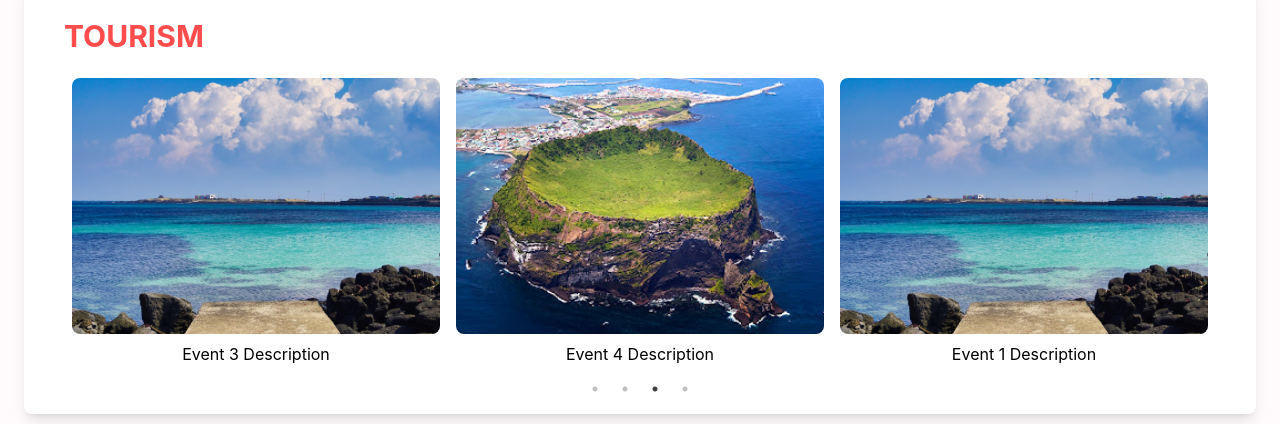
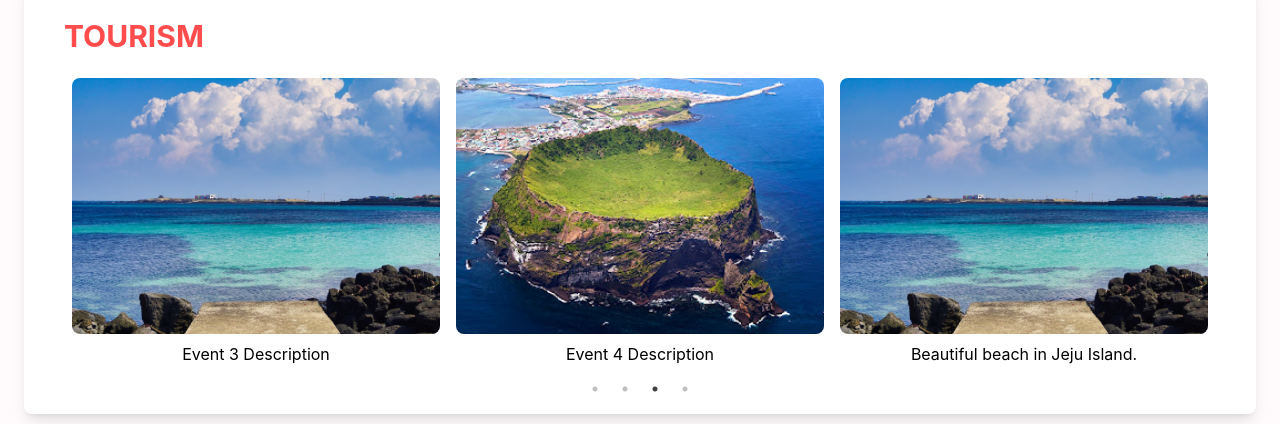
Before and after one commit to JejuTravel/JejuTravel-FE, a React (Vite) app: page /tourism in a window 1280 px wide. Shown: the part 1016-1440 px from the top of the page. Built offline with nearby package versions, Linux system fonts and the light colour scheme; a web font is replaced by a local one.

Commit message:
feat/tourism

```diff
--- a/package.json
+++ b/package.json
@@ -17,6 +17,7 @@
     "react": "^18.3.1",
     "react-dom": "^18.3.1",
     "react-feather": "^2.0.10",
+    "react-icons": "^5.3.0",
     "react-router-dom": "^6.25.1",
     "react-slick": "^0.30.2",
     "slick-carousel": "^1.8.1",
--- a/src/pages/tourism/components/landmarkSection.jsx
+++ b/src/pages/tourism/components/landmarkSection.jsx
@@ -3,31 +3,42 @@ import landmarkImage1 from '../../../assets/jeju.jpg';
 import landmarkImage2 from '../../../assets/land.jpg';
 import landmarkImage3 from '../../../assets/jeju.jpg';
 
-const LandmarkSection = () => {
+const LandmarkSection = ({ onLandmarkClick }) => {
+  const landmark = {
+    name: "Jeju Beach",
+    images: [landmarkImage1, landmarkImage2, landmarkImage3],
+    description: "Jeju Beach is famous for its stunning natural scenery and pristine waters.",
+    location: "Jeju Island, South Korea",
+    phone: "010-1234-5678",
+    website: "https://example.com",
+    parking: true,
+    hours: "09:00 AM - 06:00 PM"
+  };
+
   return (
     <div className="p-4 rounded-lg shadow-lg">
       <h2 className="text-2xl font-black text-[#FF4C4C] mb-4">LANDMARK</h2>
       <div className="grid grid-cols-1 lg:grid-cols-2 gap-1 relative">
-        <div className="relative w-full h-full overflow-hidden rounded-lg group">
+        <div className="relative w-full h-full overflow-hidden rounded-lg group cursor-pointer" onClick={() => onLandmarkClick(landmark)}>
           <img
-            src={landmarkImage1}
+            src={landmark.images[0]}
             alt="Landmark 1"
             className="w-full h-full object-cover transform group-hover:scale-105 transition-transform duration-300"
           />
           <div className="absolute inset-0 bg-black bg-opacity-10 transition-opacity duration-300"></div>
         </div>
         <div className="grid grid-rows-2 gap-1">
-          <div className="relative w-full h-64 overflow-hidden rounded-lg group">
+          <div className="relative w-full h-64 overflow-hidden rounded-lg group cursor-pointer" onClick={() => onLandmarkClick(landmark)}>
             <img
-              src={landmarkImage2}
+              src={landmark.images[1]}
               alt="Landmark 2"
               className="w-full h-full object-cover transform group-hover:scale-105 transition-transform duration-300"
             />
             <div className="absolute inset-0 bg-black bg-opacity-10 transition-opacity duration-300"></div>
           </div>
-          <div className="relative w-full h-64 overflow-hidden rounded-lg group">
+          <div className="relative w-full h-64 overflow-hidden rounded-lg group cursor-pointer" onClick={() => onLandmarkClick(landmark)}>
             <img
-              src={landmarkImage3}
+              src={landmark.images[2]}
               alt="Landmark 3"
               className="w-full h-full object-cover transform group-hover:scale-105 transition-transform duration-300"
             />
--- /dev/null
+++ b/src/pages/tourism/components/tourismDetail.jsx
@@ -0,0 +1,51 @@
+import React from 'react';
+import { FaMapMarkerAlt, FaPhoneAlt, FaGlobe, FaParking, FaClock } from 'react-icons/fa';
+
+function TourismDetail({ event, onBackClick }) {
+  return (
+    <div className="bg-white p-6 rounded-lg shadow-lg max-w-3xl mx-auto">
+      <button onClick={onBackClick} className="mb-4 text-blue-500 hover:text-blue-700">
+        ← Back to list
+      </button>
+      <h2 className="text-4xl font-bold mb-4">{event.name}</h2>
+      <img
+        src={event.image}
+        alt={event.name}
+        className="w-full h-auto rounded-lg shadow-md object-cover mb-4"
+        style={{ maxHeight: '400px' }}
+      />
+      <p className="text-gray-700 mb-4">{event.description}</p>
+
+      <div className="space-y-3">
+        <div className="flex items-center">
+          <FaMapMarkerAlt className="text-[#FF4C4C] mr-2" />
+          <span>{event.location}</span>
+        </div>
+
+        <div className="flex items-center">
+          <FaPhoneAlt className="text-[#FF4C4C] mr-2" />
+          <span>{event.phone}</span>
+        </div>
+
+        <div className="flex items-center">
+          <FaGlobe className="text-[#FF4C4C] mr-2" />
+          <a href={event.website} target="_blank" rel="noopener noreferrer" className="text-blue-500 hover:text-blue-700">
+            {event.website}
+          </a>
+        </div>
+
+        <div className="flex items-center">
+          <FaParking className="text-[#FF4C4C] mr-2" />
+          <span>{event.parking ? "Parking Available" : "No Parking Available"}</span>
+        </div>
+
+        <div className="flex items-center">
+          <FaClock className="text-[#FF4C4C] mr-2" />
+          <span>{event.hours}</span>
+        </div>
+      </div>
+    </div>
+  );
+}
+
+export default TourismDetail;
--- a/src/pages/tourism/components/tourismSection.jsx
+++ b/src/pages/tourism/components/tourismSection.jsx
@@ -5,7 +5,50 @@ import eventImage2 from '../../../assets/land.jpg';
 import eventImage3 from '../../../assets/jeju.jpg';
 import eventImage4 from '../../../assets/land.jpg';
 
-const TourismSection = () => {
+const TourismSection = ({ onEventClick }) => {
+  const events = [
+    {
+      name: "Jeju Beach",
+      image: eventImage1,
+      description: "Beautiful beach in Jeju Island.",
+      location: "Jeju Island, South Korea",
+      phone: "010-1234-5678",
+      website: "https://example.com",
+      parking: true,
+      hours: "09:00 AM - 06:00 PM"
+    },
+    {
+      name: "Event 2",
+      image: eventImage2,
+      description: "Event 2 Description",
+      location: "Location 2",
+      phone: "010-9876-5432",
+      website: "https://event2.com",
+      parking: false,
+      hours: "10:00 AM - 08:00 PM"
+    },
+    {
+      name: "Event 3",
+      image: eventImage3,
+      description: "Event 3 Description",
+      location: "Location 3",
+      phone: "010-1122-3344",
+      website: "https://event3.com",
+      parking: true,
+      hours: "08:00 AM - 05:00 PM"
+    },
+    {
+      name: "Event 4",
+      image: eventImage4,
+      description: "Event 4 Description",
+      location: "Location 4",
+      phone: "010-5566-7788",
+      website: "https://event4.com",
+      parking: false,
+      hours: "07:00 AM - 03:00 PM"
+    }
+  ];
+
   const settings = {
     dots: true,
     infinite: true,
@@ -20,30 +63,18 @@ const TourismSection = () => {
     <section className="p-6 mt-0">
       <h2 className="text-3xl font-bold text-[#FF4C4C] mb-4">TOURISM</h2>
       <Slider {...settings}>
-        <div className="p-2">
-          <div className="relative w-full h-64 overflow-hidden rounded-lg">
-            <img src={eventImage1} alt="Event 1" className="w-full h-full object-cover" />
+        {events.map((event, index) => (
+          <div
+            key={index}
+            className="p-2 cursor-pointer"
+            onClick={() => onEventClick(event)} // 클릭 이벤트 추가
+          >
+            <div className="relative w-full h-64 overflow-hidden rounded-lg">
+              <img src={event.image} alt={event.name} className="w-full h-full object-cover" />
+            </div>
+            <p className="mt-2 text-center">{event.description}</p>
           </div>
-          <p className="mt-2 text-center">Event 1 Description</p>
-        </div>
-        <div className="p-2">
-          <div className="relative w-full h-64 overflow-hidden rounded-lg">
-            <img src={eventImage2} alt="Event 2" className="w-full h-full object-cover" />
-          </div>
-          <p className="mt-2 text-center">Event 2 Description</p>
-        </div>
-        <div className="p-2">
-          <div className="relative w-full h-64 overflow-hidden rounded-lg">
-            <img src={eventImage3} alt="Event 3" className="w-full h-full object-cover" />
-          </div>
-          <p className="mt-2 text-center">Event 3 Description</p>
-        </div>
-        <div className="p-2">
-          <div className="relative w-full h-64 overflow-hidden rounded-lg">
-            <img src={eventImage4} alt="Event 4" className="w-full h-full object-cover" />
-          </div>
-          <p className="mt-2 text-center">Event 4 Description</p>
-        </div>
+        ))}
       </Slider>
     </section>
   );
--- a/src/pages/tourism/index.jsx
+++ b/src/pages/tourism/index.jsx
@@ -1,19 +1,79 @@
-import React from "react";
+import React, { useState } from "react";
 import Header from "../../components/Header";
 import LandmarkSection from './components/landmarkSection';
 import TourismSection from './components/tourismSection';
+import TourismDetail from './components/tourismDetail';
 
 function Tourism() {
+  const [selectedEvent, setSelectedEvent] = useState(null); // 선택된 이벤트 상태 관리
+  const [searchQuery, setSearchQuery] = useState(''); // 검색어 상태 관리
+  const [filteredLandmarks, setFilteredLandmarks] = useState([]); // 필터링된 랜드마크 상태 관리
+
+  const landmarks = [
+    {
+      name: "Jeju Beach",
+      image: "../../../assets/jeju.jpg",
+      description: "Jeju Beach is famous for its stunning natural scenery and pristine waters.",
+      location: "Jeju Island, South Korea",
+      phone: "010-1234-5678",
+      website: "https://example.com",
+      parking: true,
+      hours: "09:00 AM - 06:00 PM"
+    },
+    {
+      name: "Seongsan Ilchulbong",
+      image: "../../../assets/land.jpg",
+      description: "Seongsan Ilchulbong is one of the most iconic spots in Jeju Island.",
+      location: "Jeju Island, South Korea",
+      phone: "010-2345-6789",
+      website: "https://example.com",
+      parking: true,
+      hours: "05:00 AM - 08:00 PM"
+    },
+    {
+      name: "Hallasan Mountain",
+      image: "../../../assets/jeju.jpg",
+      description: "Hallasan Mountain is the highest mountain in South Korea and offers a great hiking experience.",
+      location: "Jeju Island, South Korea",
+      phone: "010-3456-7890",
+      website: "https://example.com",
+      parking: true,
+      hours: "06:00 AM - 07:00 PM"
+    }
+  ];
+
+  const handleEventClick = (event) => {
+    setSelectedEvent(event);
+    window.scrollTo(0, 0); // 스크롤을 맨 위로 이동
+  };
+
+  const handleBackClick = () => {
+    setSelectedEvent(null);
+  };
+
+  const handleSearchChange = (event) => {
+    setSearchQuery(event.target.value);
+    const filtered = landmarks.filter(landmark =>
+      landmark.name.toLowerCase().includes(event.target.value.toLowerCase()) ||
+      landmark.description.toLowerCase().includes(event.target.value.toLowerCase())
+    );
+    setFilteredLandmarks(filtered);
+  };
+
   return (
     <div className="min-h-screen bg-[#FFFBFC]">
       <Header />
       <div className="container mx-auto mt-32 p-6">
+        {!selectedEvent ? (
+          <>
             <div className="text-center mb-12">
               <div className="flex justify-center items-center mb-4">
                 <input
                   type="text"
                   className="w-full md:w-2/3 p-4 border border-gray-300 rounded-l-lg focus:outline-none focus:ring-2 focus:ring-[#FF4C4C]"
                   placeholder="Search Jeju Tourism Information..."
+                  value={searchQuery}
+                  onChange={handleSearchChange}
                 />
                 <button className="p-4 bg-[#FF4C4C] text-white rounded-r-lg hover:bg-[#007965]">
                   SEARCH
@@ -22,12 +82,32 @@ function Tourism() {
             </div>
 
             <div className="bg-white p-4 rounded-lg shadow-lg mb-8">
-          <LandmarkSection />
+              {searchQuery && filteredLandmarks.length > 0 ? (
+                filteredLandmarks.map((landmark, index) => (
+                  <div
+                    key={index}
+                    className="flex items-center space-x-4 p-4 mb-4 bg-gray-100 rounded-lg cursor-pointer"
+                    onClick={() => handleEventClick(landmark)}
+                  >
+                    <img src={landmark.image} alt={landmark.name} className="h-24 w-24 object-cover rounded-lg" />
+                    <div>
+                      <h3 className="text-xl font-semibold text-[#FF4C4C]">{landmark.name}</h3>
+                      <p className="text-gray-700">{landmark.description}</p>
+                    </div>
+                  </div>
+                ))
+              ) : (
+                <LandmarkSection onLandmarkClick={handleEventClick} />
+              )}
             </div>
 
             <div className="bg-white p-4 rounded-lg shadow-lg">
-          <TourismSection />
+              <TourismSection onEventClick={handleEventClick} />
             </div>
+          </>
+        ) : (
+          <TourismDetail event={selectedEvent} onBackClick={handleBackClick} />
+        )}
       </div>
     </div>
   );
```
Also changed, not shown: src/pages/shopping/components/shoppingSection.jsx (+17 -9 lines), src/pages/shopping/index.jsx (+16 -8 lines), src/pages/tourism/components/landmarkDetail.jsx (added, +51 -0 lines), 1 other file (tests, documents, lock files or other folders). Lines whose indentation alone changed are shown as unchanged.
